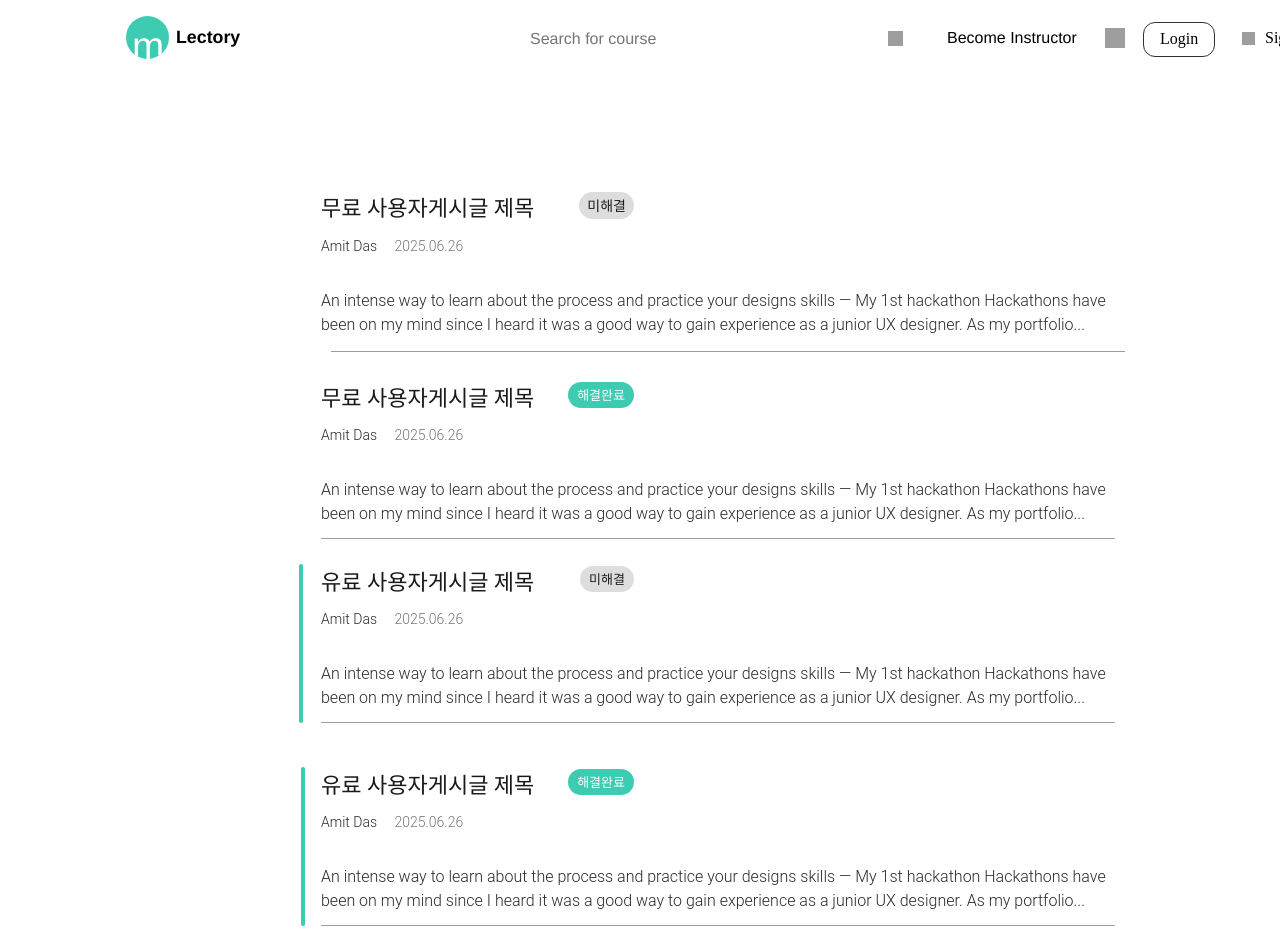
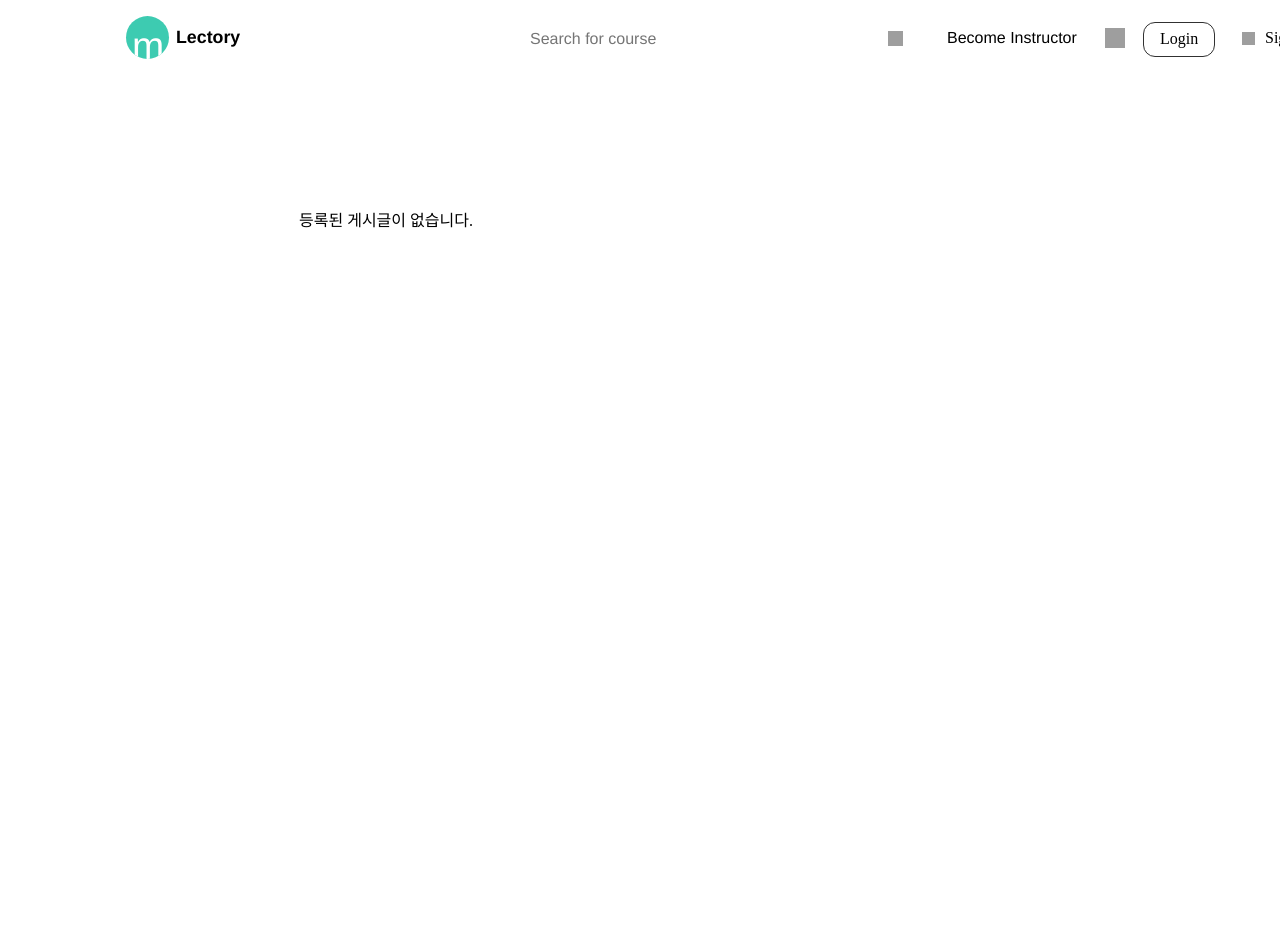
Before and after one commit to yongzooda/Lectory, a React (Vite) app in the folder lectory-client/: page / in a window 1280 px wide. Shown: the top 952 px of the page. Built offline with nearby package versions, Linux system fonts and the light colour scheme; grey boxes are pictures that could not be loaded.

Commit message:
프론트 임시 저ì작업 저장

```diff
--- a/lectory-client/src/assets/css/page.css
+++ b/lectory-client/src/assets/css/page.css
@@ -4,3 +4,15 @@
   position: relative;
   width: 1440px;
 }
+
+.page {
+  display: flex;
+  flex-direction: column;
+  min-height: 100vh;
+}
+
+.page--centered {
+  justify-content: center;
+  align-items: center;
+  text-align: center;
+}
--- a/lectory-client/src/pages/sections/PostList.jsx
+++ b/lectory-client/src/pages/sections/PostList.jsx
@@ -1,144 +1,65 @@
+// src/pages/sections/PostList.jsx
 import React from "react";
 import "../../assets/css/postList.css";
 
-export const PostList = () => {
+export const PostList = ({ posts }) => {
+  // 1) 게시글이 없을 때 중앙 메시지
+  if (!posts || posts.length === 0) {
+    return (
+      <div className="postList postList--centered">
+        <p className="no-posts">등록된 게시글이 없습니다.</p>
+      </div>
+    );
+  }
+
+  // 2) 실제 posts 배열을 순회하며 렌더링
   return (
     <div className="postList">
-      <div className="div-2">
-        <div className="group">
+      {posts.map((post, idx) => (
+        <div key={post.id ?? idx} className={`div-${idx + 2}`}>
+          <div className={idx % 2 === 0 ? "group" : `group-${idx}`}>
             <div className="frame">
               <div className="frame-2">
-              <div className="text-wrapper-11">유료 사용자게시글 제목</div>
+                {/* 제목 */}
+                <div className="text-wrapper-11">{post.title}</div>
 
-              <div className="div-wrapper">
-                <div className="text-wrapper-12">해결완료</div>
+                {/* 상태: 해결완료/미해결 */}
+                <div className={post.resolved ? "div-wrapper" : "frame-4"}>
+                  <div
+                    className={
+                      post.resolved ? "text-wrapper-12" : "text-wrapper-15"
+                    }
+                  >
+                    {post.resolved ? "해결완료" : "미해결"}
+                  </div>
                 </div>
               </div>
 
               <div className="frame-3">
-              <div className="text-wrapper-13">Amit Das</div>
-
-              <div className="text-wrapper-14">2025.06.26</div>
+                {/* 작성자/날짜 */}
+                <div className="text-wrapper-13">{post.authorName}</div>
+                <div className="text-wrapper-14">
+                  {new Date(post.createdAt).toLocaleDateString("ko-KR")}
+                </div>
               </div>
 
+              {/* 내용 미리보기 */}
               <p className="p">
-              An intense way to learn about the process and practice your
-              designs skills — My 1st hackathon Hackathons have been on my mind
-              since I heard it was a good way to gain experience as a junior UX
-              designer. As my portfolio...
+                {post.content.length > 100
+                  ? post.content.slice(0, 100) + "..."
+                  : post.content}
               </p>
             </div>
           </div>
 
+          {/* 구분선 */}
           <img
-          className="line"
-          alt="Line"
-          src="https://c.animaapp.com/md2o9bct5LusW5/img/line-3.svg"
-        />
-
-        <div className="rectangle-2" />
-      </div>
-
-      <div className="div-3">
-        <div className="frame-wrapper">
-          <div className="frame">
-            <div className="frame-2">
-              <div className="text-wrapper-11">유료 사용자게시글 제목</div>
-
-              <div className="frame-4">
-                <div className="text-wrapper-15">미해결</div>
-              </div>
-            </div>
-
-            <div className="frame-3">
-              <div className="text-wrapper-13">Amit Das</div>
-
-              <div className="text-wrapper-14">2025.06.26</div>
-            </div>
-
-            <p className="p">
-              An intense way to learn about the process and practice your
-              designs skills — My 1st hackathon Hackathons have been on my mind
-              since I heard it was a good way to gain experience as a junior UX
-              designer. As my portfolio...
-            </p>
-          </div>
-        </div>
-
-        <img
-          className="img"
-          alt="Line"
-          src="https://c.animaapp.com/md2o9bct5LusW5/img/line-3.svg"
-        />
-
-        <div className="rectangle-2" />
-      </div>
-
-      <div className="div-4">
-        <div className="group-2">
-          <div className="frame">
-            <div className="frame-2">
-              <div className="text-wrapper-11">무료 사용자게시글 제목</div>
-
-              <div className="div-wrapper">
-                <div className="text-wrapper-12">해결완료</div>
-              </div>
-            </div>
-
-            <div className="frame-3">
-              <div className="text-wrapper-13">Amit Das</div>
-
-              <div className="text-wrapper-14">2025.06.26</div>
-            </div>
-
-            <p className="p">
-              An intense way to learn about the process and practice your
-              designs skills — My 1st hackathon Hackathons have been on my mind
-              since I heard it was a good way to gain experience as a junior UX
-              designer. As my portfolio...
-            </p>
-          </div>
-        </div>
-
-        <img
-          className="line-2"
+            className={idx === 0 ? "line" : idx === 2 ? "line-2" : "line-3"}
             alt="Line"
             src="https://c.animaapp.com/md2o9bct5LusW5/img/line-3.svg"
           />
         </div>
-
-      <div className="div-5">
-        <div className="group-3">
-          <div className="frame">
-            <div className="frame-2">
-              <div className="text-wrapper-11">무료 사용자게시글 제목</div>
-
-              <div className="frame-5">
-                <div className="text-wrapper-16">미해결</div>
-              </div>
-            </div>
-
-            <div className="frame-3">
-              <div className="text-wrapper-13">Amit Das</div>
-
-              <div className="text-wrapper-14">2025.06.26</div>
-            </div>
-
-            <p className="p">
-              An intense way to learn about the process and practice your
-              designs skills — My 1st hackathon Hackathons have been on my mind
-              since I heard it was a good way to gain experience as a junior UX
-              designer. As my portfolio...
-            </p>
-          </div>
-        </div>
-
-        <img
-          className="line-3"
-          alt="Line"
-          src="https://c.animaapp.com/md2o9bct5LusW5/img/line-3.svg"
-        />
-      </div>
+      ))}
     </div>
   );
 };
```
Also changed, not shown: lectory-client/src/pages/PostListPage.jsx (line endings or trailing spaces), lectory-client/vite.config.js (line endings or trailing spaces), 1 other file (tests, documents, lock files or other folders). Lines whose indentation alone changed are shown as unchanged.
